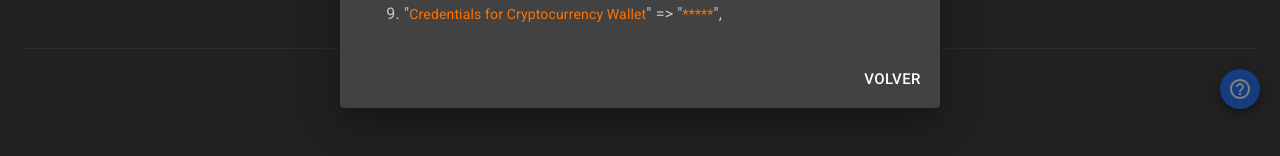
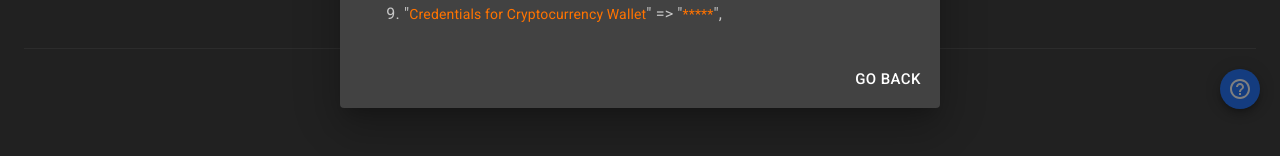
Before and after one commit to TheMrCorvy/Desktop-Frontend, a React (Create React App) app: page / in a window 1280 px wide. Both pictures are taken after a click on the button 1240 px from the left and 1786 px from the top of the page. Shown: the part 1698-1854 px from the top of the page. Built offline with nearby package versions, Linux system fonts and the light colour scheme.

Commit message:
added the go back button to the translations

```diff
--- a/src/components/Sections/About/index.tsx
+++ b/src/components/Sections/About/index.tsx
@@ -38,6 +38,11 @@ const useStyles = makeStyles({
 	},
 	marginB: {
 		marginBottom: "3rem",
+	},
+	infoBtn: {
+		position: "absolute",
+		bottom: 100,
+		right: 20,
 	},
 })
 
@@ -102,7 +107,7 @@ const About: FC = () => {
 						color="secondary"
 						aria-label="help"
 						size="small"
-						style={{ position: "absolute", bottom: 100, right: 20 }}
+						className={classes.infoBtn}
 						onClick={toggleDialog}
 					>
 						<HelpOutlineIcon />
@@ -168,7 +173,7 @@ const About: FC = () => {
 				</DialogContent>
 				<DialogActions>
 					<Button autoFocus onClick={toggleDialog} color="default" size="large">
-						Volver
+						{translate("go_back", lng)}
 					</Button>
 				</DialogActions>
 			</Dialog>
--- a/src/lang/en.json
+++ b/src/lang/en.json
@@ -58,5 +58,6 @@
 		"*****",
 		"*****"
 	],
-	"more_info": ["See more Information"]
+	"more_info": ["See more Information"],
+	"go_back": ["Go Back"]
 }
--- a/src/lang/es.json
+++ b/src/lang/es.json
@@ -65,5 +65,6 @@
 		"*****",
 		"*****"
 	],
-	"more_info": ["Ver más Información"]
+	"more_info": ["Ver más Información"],
+	"go_back": ["Go Back"]
 }
--- a/src/lang/jp.json
+++ b/src/lang/jp.json
@@ -58,5 +58,6 @@
 		"*****",
 		"*****"
 	],
-	"more_info": ["See more Information"]
+	"more_info": ["See more Information"],
+	"go_back": ["Go Back"]
 }
```
